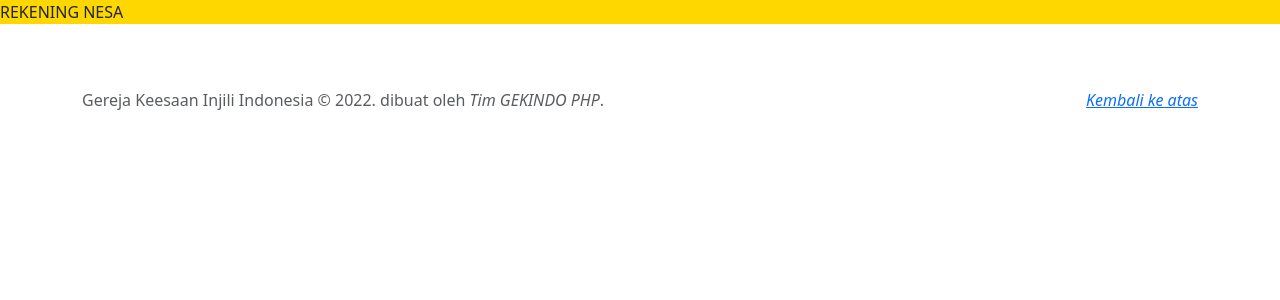
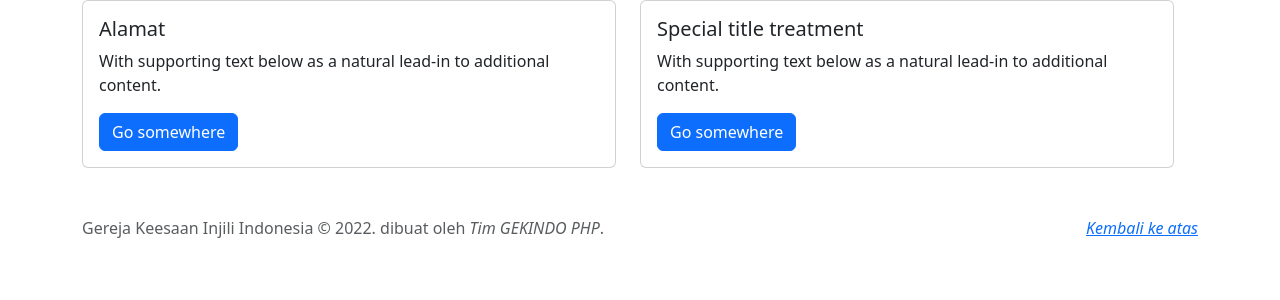
Before and after one commit to nyderetna/gekindo, a CodeIgniter 4 app: template app/Views/rekening.php in a window 1280 px wide. Shown: the part 136-436 px from the top of the page. Run offline with PHP 8.4 and a stand-in for CodeIgniter, Linux system fonts and the light colour scheme; the template is opened without the code that fills it, so the values that code supplies are empty; some libraries are stand-ins or nearby versions.

Commit message:
rek gereja

```diff
--- a/app/Views/rekening.php
+++ b/app/Views/rekening.php
@@ -1,7 +1,28 @@
 <?= $this->extend('layouts/template'); ?>
 
 <?= $this->section('content'); ?>
-<div>
-	<p style="background-color: gold;">REKENING NESA</p>
+<div class="container">
+	<div class="row">
+		<div class="row">
+			<div class="col-sm-6">
+				<div class="card">
+					<div class="card-body">
+						<h5 class="card-title">Alamat</h5>
+						<p class="card-text">With supporting text below as a natural lead-in to additional content.</p>
+						<a href="#" class="btn btn-primary">Go somewhere</a>
+					</div>
+				</div>
+			</div>
+			<div class="col-sm-6">
+				<div class="card">
+					<div class="card-body">
+						<h5 class="card-title">Special title treatment</h5>
+						<p class="card-text">With supporting text below as a natural lead-in to additional content.</p>
+						<a href="#" class="btn btn-primary">Go somewhere</a>
+					</div>
+				</div>
+			</div>
+		</div>
+	</div>
 </div>
 <?= $this->endSection(); ?>
```
Also changed, not shown: index.html (+3 -12 lines).
